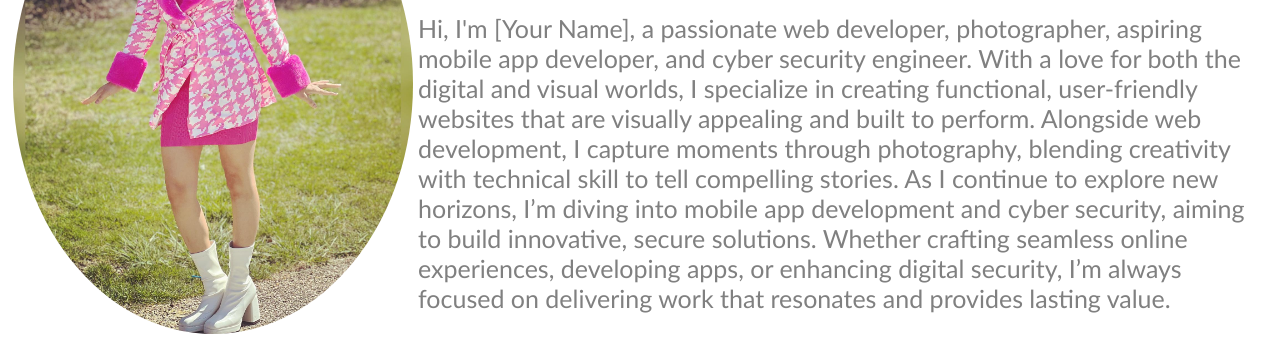
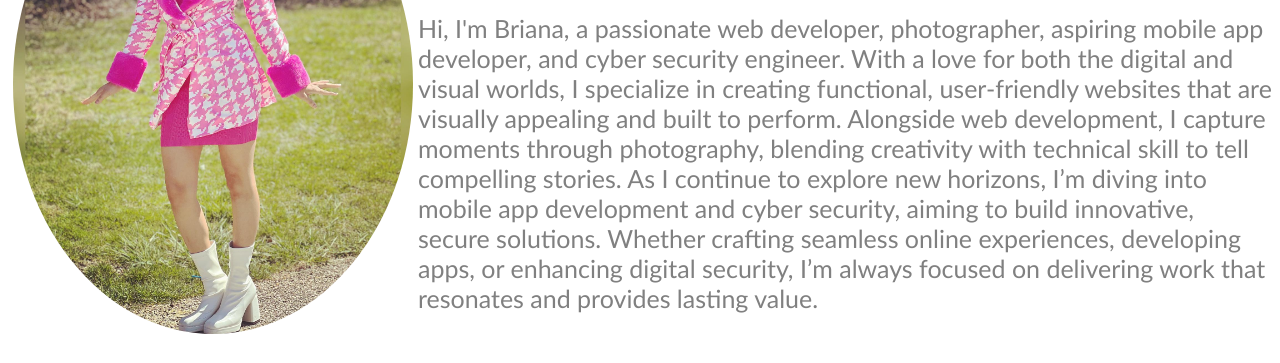
Before and after one commit to Bibraham2018/BriIbby-Portfolio, a plain HTML site: page index.html in a window 1280 px wide. Shown: the part 311-674 px from the top of the page. Drawn offline with Linux system fonts and the light colour scheme.

Commit message:
Update index.html

```diff
--- a/index.html
+++ b/index.html
@@ -42,7 +42,7 @@
             Hi, I'm Briana Ibraham! <img src="html_finalprojimages/handlogo.png" width="60px"/>
           </h1>
           <p>
-            Hi, I'm [Your Name], a passionate web developer, photographer, aspiring mobile app developer, and cyber security engineer. With a love for both the digital and visual worlds, I specialize in creating functional, user-friendly websites that are visually appealing and built to perform. Alongside web development, I capture moments through photography, blending creativity with technical skill to tell compelling stories. As I continue to explore new horizons, I’m diving into mobile app development and cyber security, aiming to build innovative, secure solutions. Whether crafting seamless online experiences, developing apps, or enhancing digital security, I’m always focused on delivering work that resonates and provides lasting value.
+            Hi, I'm Briana, a passionate web developer, photographer, aspiring mobile app developer, and cyber security engineer. With a love for both the digital and visual worlds, I specialize in creating functional, user-friendly websites that are visually appealing and built to perform. Alongside web development, I capture moments through photography, blending creativity with technical skill to tell compelling stories. As I continue to explore new horizons, I’m diving into mobile app development and cyber security, aiming to build innovative, secure solutions. Whether crafting seamless online experiences, developing apps, or enhancing digital security, I’m always focused on delivering work that resonates and provides lasting value.
           </p>
       </div>
     </section>
```
